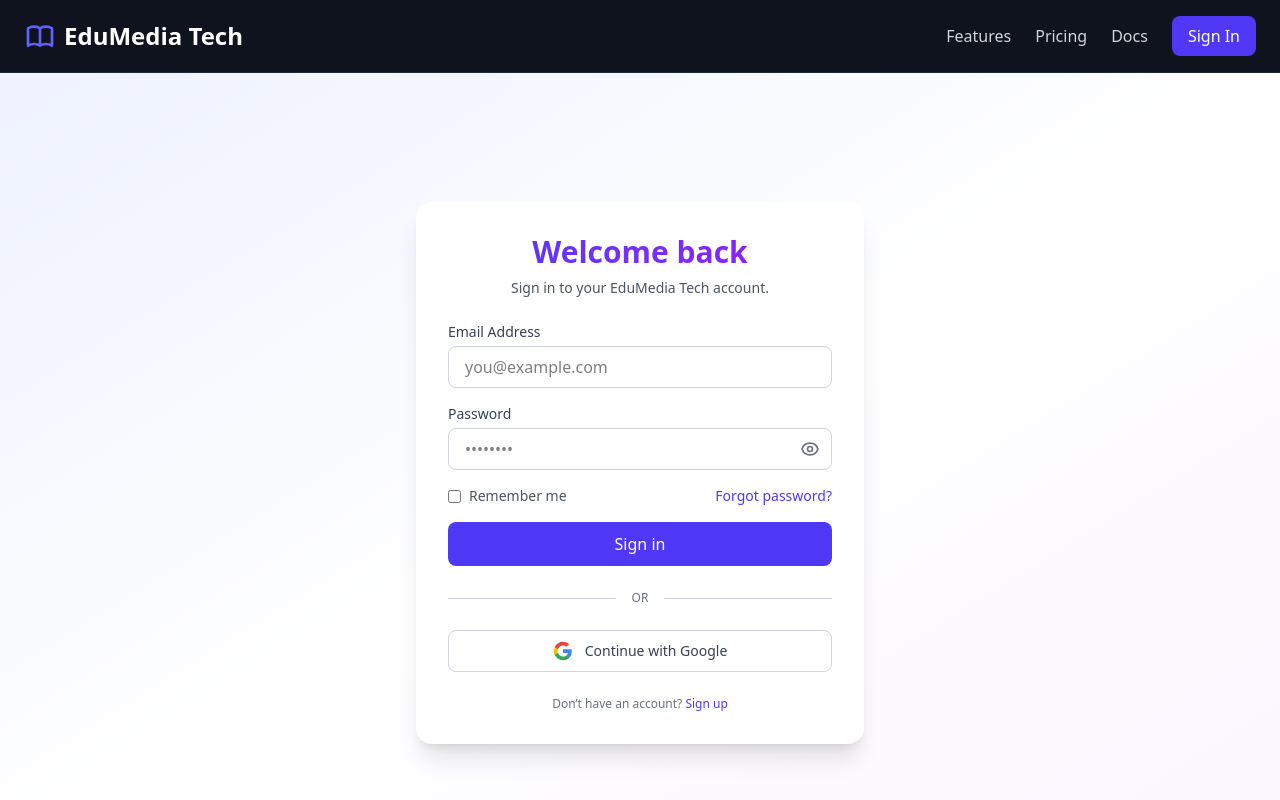
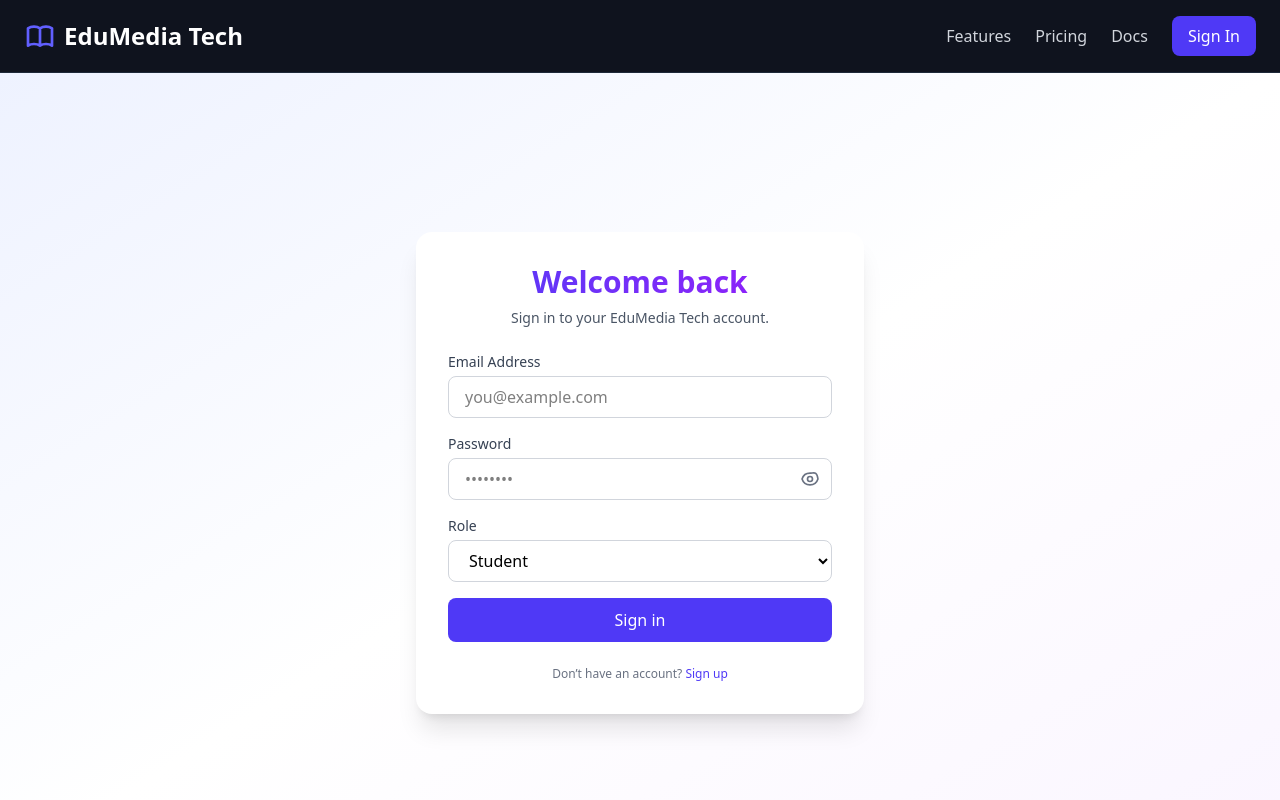
Before and after one commit to Yogesh100-design/EduMedia-Hub, a React (Vite) app in the folder frontend/: page /login in a window 1280 px wide. Shown: the top 800 px of the page. Built offline with nearby package versions, Linux system fonts and the light colour scheme.

Commit message:
connect register and login  to backend routes

```diff
--- a/frontend/src/components/Signin.jsx
+++ b/frontend/src/components/Signin.jsx
@@ -1,10 +1,12 @@
 // SignIn.jsx
 import React, { useState } from "react";
+import { useNavigate } from "react-router-dom";
 
 export default function SignIn() {
-  const [form, setForm] = useState({ email: "", password: "" });
+  const [form, setForm] = useState({ email: "", password: "", role: "student" });
   const [showPass, setShowPass] = useState(false);
   const [loading, setLoading] = useState(false);
+  const navigate = useNavigate();
 
   const handleChange = (e) =>
     setForm({ ...form, [e.target.name]: e.target.value });
@@ -12,11 +14,35 @@
   const handleSubmit = async (e) => {
     e.preventDefault();
     setLoading(true);
-    // TODO: wire up to your backend
-    setTimeout(() => {
-      alert("Sign-in successful (mock)");
+
+    try {
+      const res = await fetch("http://localhost:5001/api/v1/users/loginUser", {
+        method: "POST",
+        headers: { "Content-Type": "application/json" },
+        body: JSON.stringify(form),
+        credentials: "include", // for refresh token cookie
+      });
+
+      const data = await res.json();
+
+      if (!res.ok) {
+        throw new Error(data.error || data.message || "Login failed");
+      }
+
+      alert("✅ Login successful");
+
+      // store access token
+      if (data.data?.accessToken) {
+        localStorage.setItem("authToken", data.data.accessToken);
+      }
+
+      // redirect to home/dashboard
+      navigate("/");
+    } catch (err) {
+      alert("❌ " + err.message);
+    } finally {
       setLoading(false);
-    }, 1000);
+    }
   };
 
   return (
@@ -38,7 +64,10 @@
           <form onSubmit={handleSubmit} className="space-y-4">
             {/* Email */}
             <div>
-              <label htmlFor="email" className="block text-sm font-medium text-gray-700">
+              <label
+                htmlFor="email"
+                className="block text-sm font-medium text-gray-700"
+              >
                 Email Address
               </label>
               <input
@@ -56,7 +85,10 @@
 
             {/* Password */}
             <div>
-              <label htmlFor="password" className="block text-sm font-medium text-gray-700">
+              <label
+                htmlFor="password"
+                className="block text-sm font-medium text-gray-700"
+              >
                 Password
               </label>
               <div className="relative mt-1">
@@ -77,31 +109,63 @@
                   onClick={() => setShowPass((s) => !s)}
                 >
                   {showPass ? (
-                    <svg className="w-5 h-5" fill="none" stroke="currentColor" viewBox="0 0 24 24">
-                      <path strokeLinecap="round" strokeLinejoin="round" strokeWidth={2} d="M13.875 18.825A10.05 10.05 0 0112 19c-4.478 0-8.268-2.943-9.543-7a9.97 9.97 0 011.563-3.029m5.858.908a3 3 0 114.243 4.243M9.878 9.878l4.242 4.242M9.878 9.878L3 3m6.878 6.878L21 21" />
+                    <svg
+                      className="w-5 h-5"
+                      fill="none"
+                      stroke="currentColor"
+                      viewBox="0 0 24 24"
+                    >
+                      <path
+                        strokeLinecap="round"
+                        strokeLinejoin="round"
+                        strokeWidth={2}
+                        d="M13.875 18.825A10.05 10.05 0 0112 19c-4.478 0-8.268-2.943-9.543-7a9.97 9.97 0 011.563-3.029m5.858.908a3 3 0 114.243 4.243M9.878 9.878l4.242 4.242M9.878 9.878L3 3m6.878 6.878L21 21"
+                      />
                     </svg>
                   ) : (
-                    <svg className="w-5 h-5" fill="none" stroke="currentColor" viewBox="0 0 24 24">
-                      <path strokeLinecap="round" strokeLinejoin="round" strokeWidth={2} d="M15 12a3 3 0 11-6 0 3 3 0 016 0z" />
-                      <path strokeLinecap="round" strokeLinejoin="round" strokeWidth={2} d="M2.458 12C3.732 7.943 7.523 5 12 5c4.478 0 8.268 2.943 9.542 7-1.274 4.057-5.064 7-9.542 7-4.477 0-8.268-2.943-9.542-7z" />
+                    <svg
+                      className="w-5 h-5"
+                      fill="none"
+                      stroke="currentColor"
+                      viewBox="0 0 24 24"
+                    >
+                      <path
+                        strokeLinecap="round"
+                        strokeLinejoin="round"
+                        strokeWidth={2}
+                        d="M15 12a3 3 0 11-6 0 3 3 0 016 0z"
+                      />
+                      <path
+                        strokeLinecap="round"
+                        strokeLinejoin="round"
+                        strokeWidth={2}
+                        d="M2.458 12C3.732 7.943 7.523 5 12 5c4.478 0 8.268-2.943 9.542 7-1.274 4.057-5.064 7-9.542 7-4.477 0-8.268-2.943-9.542-7z"
+                      />
                     </svg>
                   )}
                 </button>
               </div>
             </div>
 
-            {/* Remember + Forgot */}
-            <div className="flex items-center justify-between text-sm">
-              <label className="flex items-center gap-2 text-gray-600">
-                <input
-                  type="checkbox"
-                  className="rounded border-gray-300 text-indigo-600 focus:ring-indigo-500"
-                />
-                Remember me
+            {/* Role */}
+            <div>
+              <label
+                htmlFor="role"
+                className="block text-sm font-medium text-gray-700"
+              >
+                Role
               </label>
-              <a href="/forgot-password" className="text-indigo-600 hover:underline">
-                Forgot password?
-              </a>
+              <select
+                id="role"
+                name="role"
+                value={form.role}
+                onChange={handleChange}
+                className="mt-1 w-full rounded-lg border border-gray-300 px-4 py-2 focus:outline-none focus:ring-2 focus:ring-indigo-500"
+              >
+                <option value="student">Student</option>
+                <option value="teacher">Teacher</option>
+                <option value="admin">Admin</option>
+              </select>
             </div>
 
             {/* Submit */}
@@ -111,52 +175,37 @@
               className="w-full flex justify-center items-center gap-2 rounded-lg bg-indigo-600 text-white py-2.5 font-medium hover:bg-indigo-700 transition disabled:opacity-60"
             >
               {loading && (
-                <svg className="animate-spin h-5 w-5" viewBox="0 0 24 24">
-                  <circle className="opacity-25" cx="12" cy="12" r="10" stroke="currentColor" strokeWidth="4" fill="none" />
-                  <path className="opacity-75" fill="currentColor" d="M4 12a8 8 0 018-8V0C5.373 0 0 5.373 0 12h4zm2 5.291A7.962 7.962 0 014 12H0c0 3.042 1.135 5.824 3 7.938l3-2.647z" />
+                <svg
+                  className="animate-spin h-5 w-5"
+                  viewBox="0 0 24 24"
+                >
+                  <circle
+                    className="opacity-25"
+                    cx="12"
+                    cy="12"
+                    r="10"
+                    stroke="currentColor"
+                    strokeWidth="4"
+                    fill="none"
+                  />
+                  <path
+                    className="opacity-75"
+                    fill="currentColor"
+                    d="M4 12a8 8 0 018-8V0C5.373 0 0 5.373 0 12h4zm2 5.291A7.962 7.962 0 014 12H0c0 3.042 1.135 5.824 3 7.938l3-2.647z"
+                  />
                 </svg>
               )}
               {loading ? "Signing in…" : "Sign in"}
             </button>
           </form>
 
-          {/* Divider */}
-          <div className="my-6 flex items-center">
-            <span className="flex-grow border-t border-gray-300" />
-            <span className="mx-4 text-xs text-gray-500 uppercase">Or</span>
-            <span className="flex-grow border-t border-gray-300" />
-          </div>
-
-          {/* Social login */}
-          <button
-            type="button"
-            className="w-full flex items-center justify-center gap-3 rounded-lg border border-gray-300 bg-white py-2.5 text-sm font-medium text-gray-700 hover:bg-gray-50 transition"
-          >
-            <svg className="w-5 h-5" viewBox="0 0 24 24">
-              <path
-                d="M22.56 12.25c0-.78-.07-1.53-.2-2.25H12v4.26h5.92c-.26 1.37-1.04 2.53-2.21 3.31v2.77h3.57c2.08-1.92 3.28-4.74 3.28-8.09z"
-                fill="#4285F4"
-              />
-              <path
-                d="M12 23c2.97 0 5.46-.98 7.28-2.66l-3.57-2.77c-.98.66-2.23 1.06-3.71 1.06-2.86 0-5.29-1.93-6.16-4.53H2.18v2.84C3.99 20.53 7.7 23 12 23z"
-                fill="#34A853"
-              />
-              <path
-                d="M5.84 14.09c-.22-.66-.35-1.36-.35-2.09s.13-1.43.35-2.09V7.07H2.18C1.43 8.55 1 10.22 1 12s.43 3.45 1.18 4.93l2.85-2.22.81-.62z"
-                fill="#FBBC05"
-              />
-              <path
-                d="M12 5.38c1.62 0 3.06.56 4.21 1.64l3.15-3.15C17.45 2.09 14.97 1 12 1 7.7 1 3.99 3.47 2.18 7.07l3.66 2.84c.87-2.6 3.3-4.53 6.16-4.53z"
-                fill="#EA4335"
-              />
-            </svg>
-            Continue with Google
-          </button>
-
-          {/* Footer text */}
+          {/* Footer */}
           <p className="mt-6 text-center text-xs text-gray-500">
             Don’t have an account?{" "}
-            <a href="/register" className="font-medium text-indigo-600 hover:underline">
+            <a
+              href="/register"
+              className="font-medium text-indigo-600 hover:underline"
+            >
               Sign up
             </a>
           </p>
```
Also changed, not shown: frontend/src/components/Register.jsx (+97 -19 lines).
